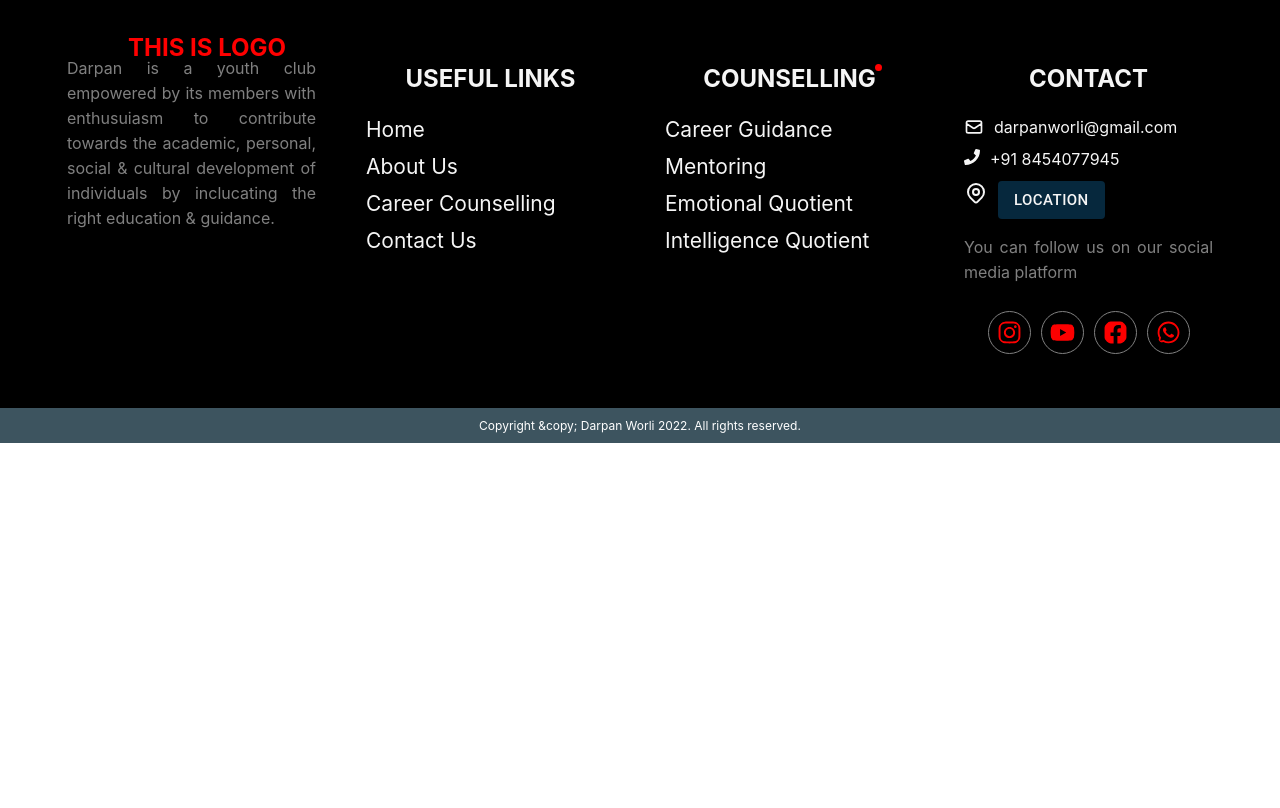
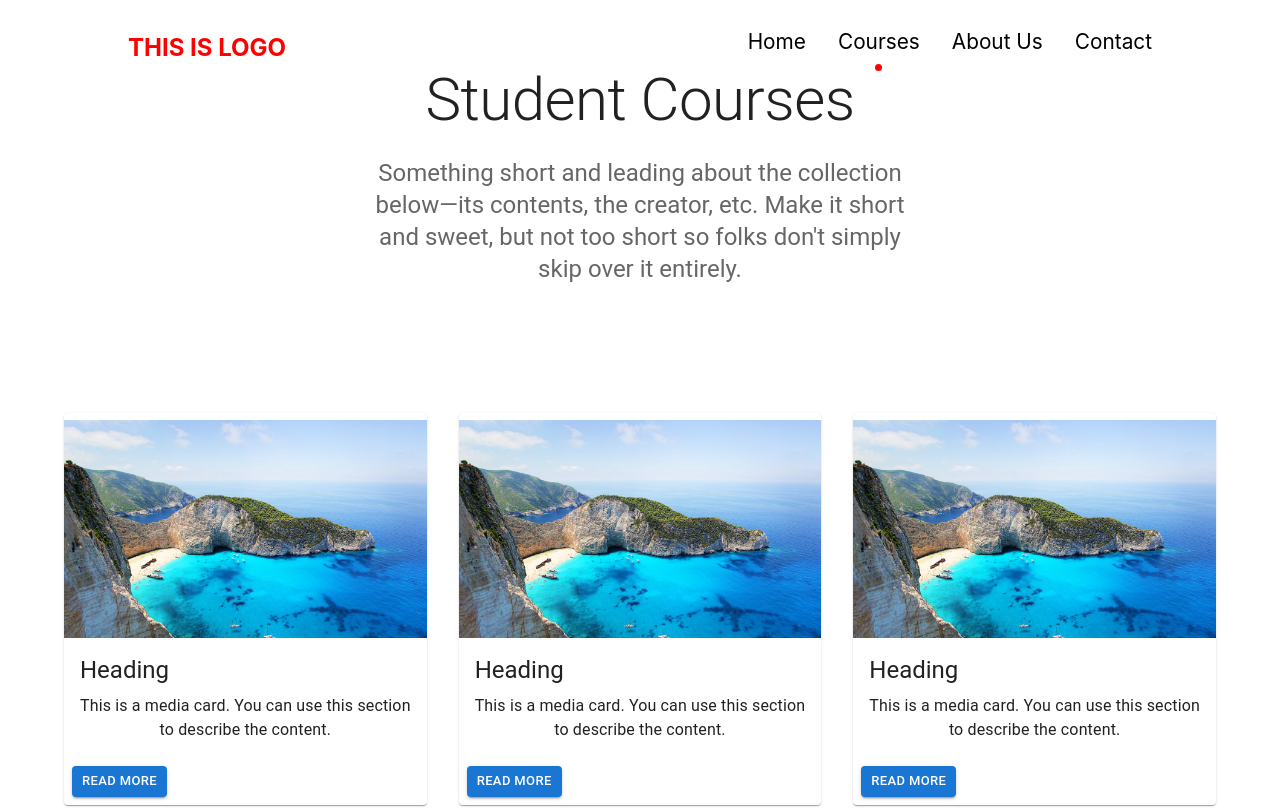
Before and after one commit to Hritik108/siddhivinayak, a React (Create React App) app: page /courses in a window 1280 px wide. Shown: the top 808 px of the page. Built offline with nearby package versions, Linux system fonts and the light colour scheme.

Commit message:
courses1

```diff
--- a/package.json
+++ b/package.json
@@ -5,6 +5,7 @@
   "dependencies": {
     "@emotion/react": "^11.10.5",
     "@emotion/styled": "^11.10.5",
+    "@mui/icons-material": "^5.10.16",
     "@mui/material": "^5.10.17",
     "@react-icons/all-files": "^4.1.0",
     "@testing-library/jest-dom": "^5.16.5",
--- a/src/App.js
+++ b/src/App.js
@@ -5,6 +5,7 @@ import { BrowserRouter as Router, Routes, Route, Link } from "react-router-dom";
 import NavbarPage from "./pages/navbarpage.js";
 import Footer from "./pages/footerpage.js";
 import Contact from "./components/contact/contact.js";
+import Courses from "./components/Courses/Courses";
 
 function App() {
   return (
@@ -15,6 +16,7 @@ function App() {
           <Route exact path="/" element={<h1> </h1>}></Route>
           <Route exact path="/home" element={<h1> </h1>}></Route>
           <Route exact path="/about" element={<AboutUs />}></Route>
+          <Route exact path="/courses" element={<Courses />}></Route>
           <Route exact path="/contact" element={<Contact />}></Route>
         </Routes>
         <Footer />
--- /dev/null
+++ b/src/components/Courses/Courses.js
@@ -0,0 +1,138 @@
+import * as React from 'react';
+import AppBar from '@mui/material/AppBar';
+import Button from '@mui/material/Button';
+import CameraIcon from '@mui/icons-material/PhotoCamera';
+import Card from '@mui/material/Card';
+import CardActions from '@mui/material/CardActions';
+import CardContent from '@mui/material/CardContent';
+import CardMedia from '@mui/material/CardMedia';
+import CssBaseline from '@mui/material/CssBaseline';
+import Grid from '@mui/material/Grid';
+import Stack from '@mui/material/Stack';
+import Box from '@mui/material/Box';
+import Toolbar from '@mui/material/Toolbar';
+import Typography from '@mui/material/Typography';
+import Container from '@mui/material/Container';
+import Link from '@mui/material/Link';
+import education from './Courses.images/education.jpg'
+import { createTheme, ThemeProvider } from '@mui/material/styles';
+
+function Copyright() {
+  return (
+    <Typography variant="body2" color="text.secondary" align="center">
+      {'Copyright © '}
+      <Link color="inherit" href="https://mui.com/">
+        Your Website
+      </Link>{' '}
+      {new Date().getFullYear()}
+      {'.'}
+    </Typography>
+  );
+}
+
+const cards = [1, 2, 3];
+
+const theme = createTheme();
+
+export default function Courses() {
+  return (
+    <ThemeProvider theme={theme}>
+      {/* <CssBaseline /> */}
+      {/* <AppBar position="relative">
+        <Toolbar>
+          <CameraIcon sx={{ mr: 2 }} />
+          <Typography variant="h6" color="inherit" noWrap>
+            Album layout
+          </Typography>
+        </Toolbar>
+      </AppBar> */}
+      <main>
+        {/* Hero unit */}
+        <Box
+          sx={{
+            bgcolor: 'background.paper',
+            pt: 8,
+            pb: 6,
+          }}
+        >
+          <Container maxWidth="sm">
+            <Typography
+              component="h1"
+              variant="h2"
+              align="center"
+              color="text.primary"
+              gutterBottom
+            >
+              Student Courses
+            </Typography>
+            <Typography variant="h5" align="center" color="text.secondary" paragraph>
+              Something short and leading about the collection below—its contents,
+              the creator, etc. Make it short and sweet, but not too short so folks
+              don&apos;t simply skip over it entirely.
+            </Typography>
+            {/* <Stack
+              sx={{ pt: 4 }}
+              direction="row"
+              spacing={2}
+              justifyContent="center"
+            >
+              <Button variant="contained">Main call to action</Button>
+              <Button variant="outlined">Secondary action</Button>
+            </Stack> */}
+          </Container>
+        </Box>
+        <Container sx={{ py: 8 }} maxWidth="lg">
+          {/* End hero unit */}
+          <Grid container spacing={4}>
+            {cards.map((card) => (
+              <Grid item key={card} xs={12} sm={6} md={4}>
+                <Card
+                  sx={{ height: '100%', display: 'flex', flexDirection: 'column' }}
+                >
+                  <CardMedia
+                    component="img"
+                    sx={{
+                      // 16:9
+                      pt: '2%',
+                    }}
+                    image={education}
+                    alt="random"
+                  />
+                  <CardContent sx={{ flexGrow: 1 }}>
+                    <Typography gutterBottom variant="h5" component="h2">
+                      Heading
+                    </Typography>
+                    <Typography>
+                      This is a media card. You can use this section to describe the
+                      content.
+                    </Typography>
+                  </CardContent>
+                  <CardActions>
+                    {/* <Button size="small">View</Button> */}
+                    <Button size="small" variant="contained">Read More</Button>
+                  </CardActions>
+                </Card>
+              </Grid>
+            ))}
+          </Grid>
+        </Container>
+      </main>
+      {/* Footer */}
+      {/* <Box sx={{ bgcolor: 'background.paper', p: 6 }} component="footer">
+        <Typography variant="h6" align="center" gutterBottom>
+          Footer
+        </Typography>
+        <Typography
+          variant="subtitle1"
+          align="center"
+          color="text.secondary"
+          component="p"
+        >
+          Something here to give the footer a purpose!
+        </Typography>
+        <Copyright />
+      </Box> */}
+      {/* End footer */}
+    </ThemeProvider>
+  );
+}
```
Also changed, not shown: src/components/Courses/Courses.images/education.jpg (added), 1 other file (tests, documents, lock files or other folders).
